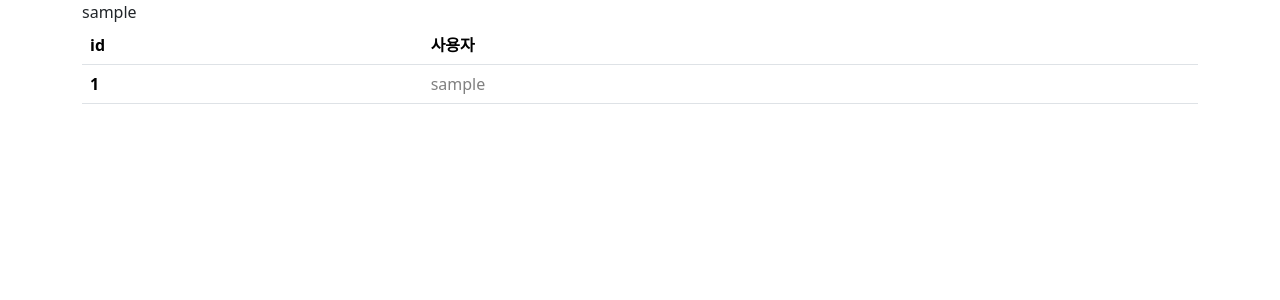
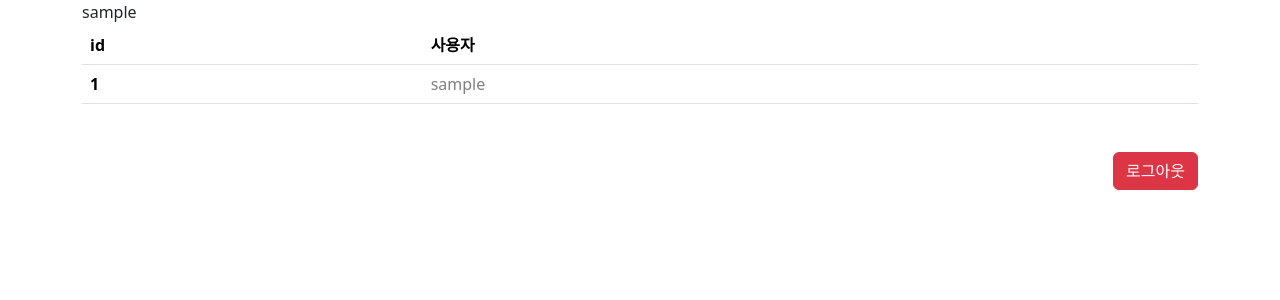
Before and after one commit to tenedict/YCM-MovieWorld, a Django app: page /accounts/ in a window 1280 px wide. Shown: the top 300 px of the page. Run offline with Django 3.2, Linux system fonts and the light colour scheme; the visitor is signed in with stand-in values (Sample User, id 1); data comes from the database, SQL or seed files in the repository; some libraries are stand-ins or nearby versions.

Commit message:
로그아웃, 탈퇴 기능 구현

```diff
--- a/accounts/templates/accounts/detail.html
+++ b/accounts/templates/accounts/detail.html
@@ -13,6 +13,8 @@
   {% else %}
     <p>일반회원입니당!</p>
   {% endif %}
-
-  <a class="btn btn-success" href="{% url 'accounts:update' %}" role="button">프로필 수정</a>
+  <div class='d-flex justify-content-between'>
+    <a class="btn btn-success" href="{% url 'accounts:update' %}" role="button">프로필 수정</a>
+    <a class="btn btn-danger" href="{% url 'accounts:delete' %}" role="button">계정 탈퇴</a>
+  </div>
 {% endblock content %}
--- a/accounts/templates/accounts/index.html
+++ b/accounts/templates/accounts/index.html
@@ -20,4 +20,12 @@
       {% endfor %}
     </tbody>
   </table>
+  <div class="d-flex justify-content-end mt-5">
+    {% if request.user.is_authenticated %}
+      <a href="{% url 'accounts:logout' %}" class="btn btn-danger">로그아웃</a>
+    {% else %}
+      <a href="{% url 'accounts:login' %}" class="btn btn-primary">로그인</a>
+    {% endif %}
+  </div>
+
 {% endblock content %}
--- a/accounts/urls.py
+++ b/accounts/urls.py
@@ -10,4 +10,6 @@ urlpatterns = [
     path('<int:pk>/', views.detail, name='detail'),
     path('update/', views.update, name='update'),
     path('password/', views.change_password, name='change_password'),
+    path('logout/', views.logout, name='logout'),
+    path('delete/', views.delete, name='delete'),
 ]
--- a/accounts/views.py
+++ b/accounts/views.py
@@ -2,6 +2,7 @@ from django.shortcuts import render, redirect
 from .forms import CustomUserChangeForm, CustomUserCreationForm
 from django.contrib.auth.forms import AuthenticationForm, PasswordChangeForm
 from django.contrib.auth import login as auth_login
+from django.contrib.auth import logout as auth_logout
 from django.contrib.auth import get_user_model, update_session_auth_hash
 from django.contrib.auth.decorators import login_required
 
@@ -39,6 +40,10 @@ def login(request):
 
     return render(request, 'accounts/login.html', context)
 
+def logout(request):
+    auth_logout(request)
+    return redirect('accounts:index')
+
 
 def index(request):
     forms = get_user_model().objects.all()
@@ -49,7 +54,7 @@ def index(request):
 
 @login_required
 def detail(request, pk):
-    if request.user.pk == pk:
+    if request.user.pk == pk: # 로그인한 계정과 회원정보 계정이 같을 경우
         user = get_user_model().objects.get(pk=pk)
         context = {
             'user' : user
@@ -91,3 +96,10 @@ def change_password(request):
     }
 
     return render(request, 'accounts/password.html', context)
+
+#계정 삭제
+@login_required
+def delete(request):
+    request.user.delete()
+    auth_logout(request)
+    return redirect('accounts:index')
```
